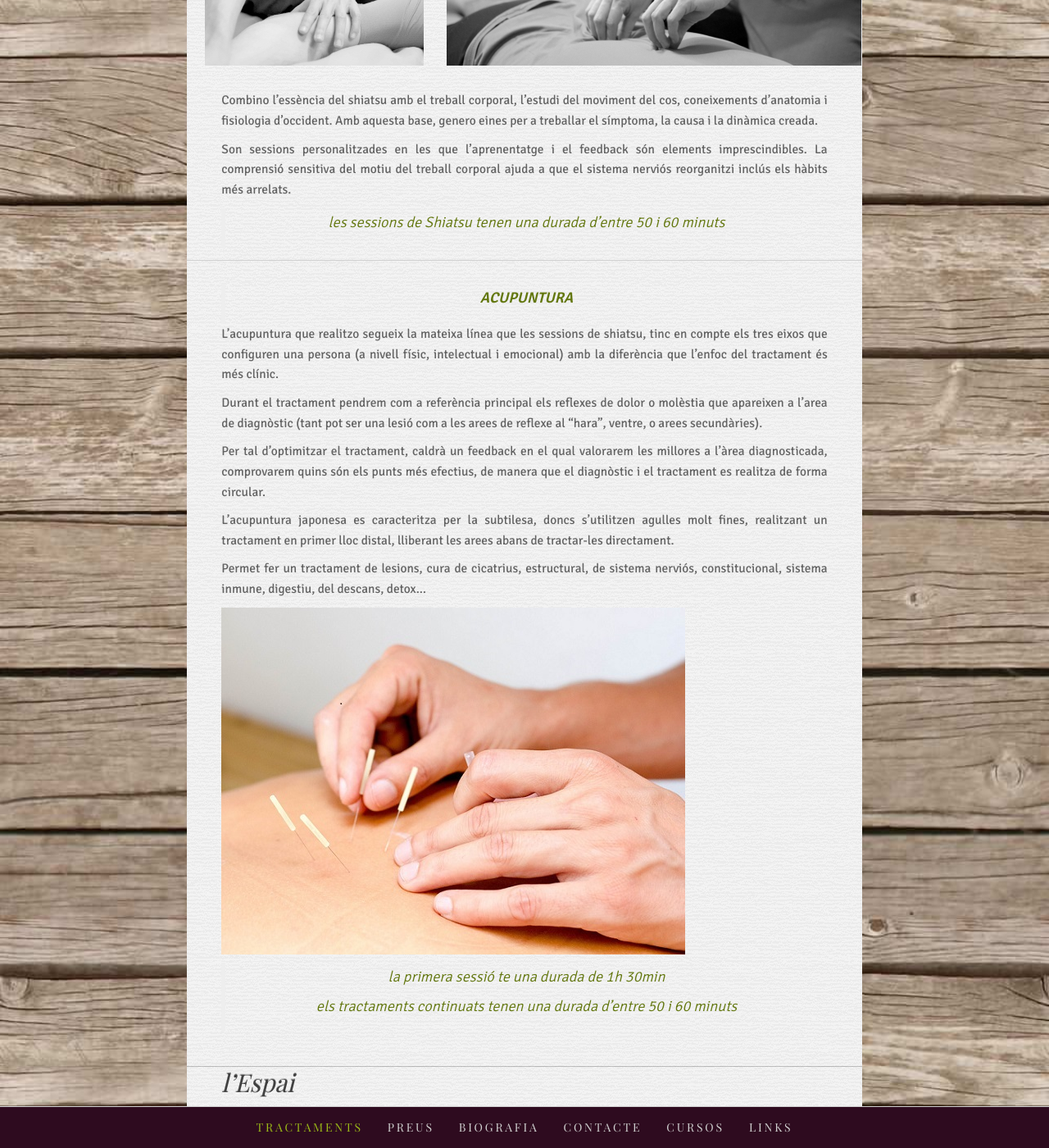
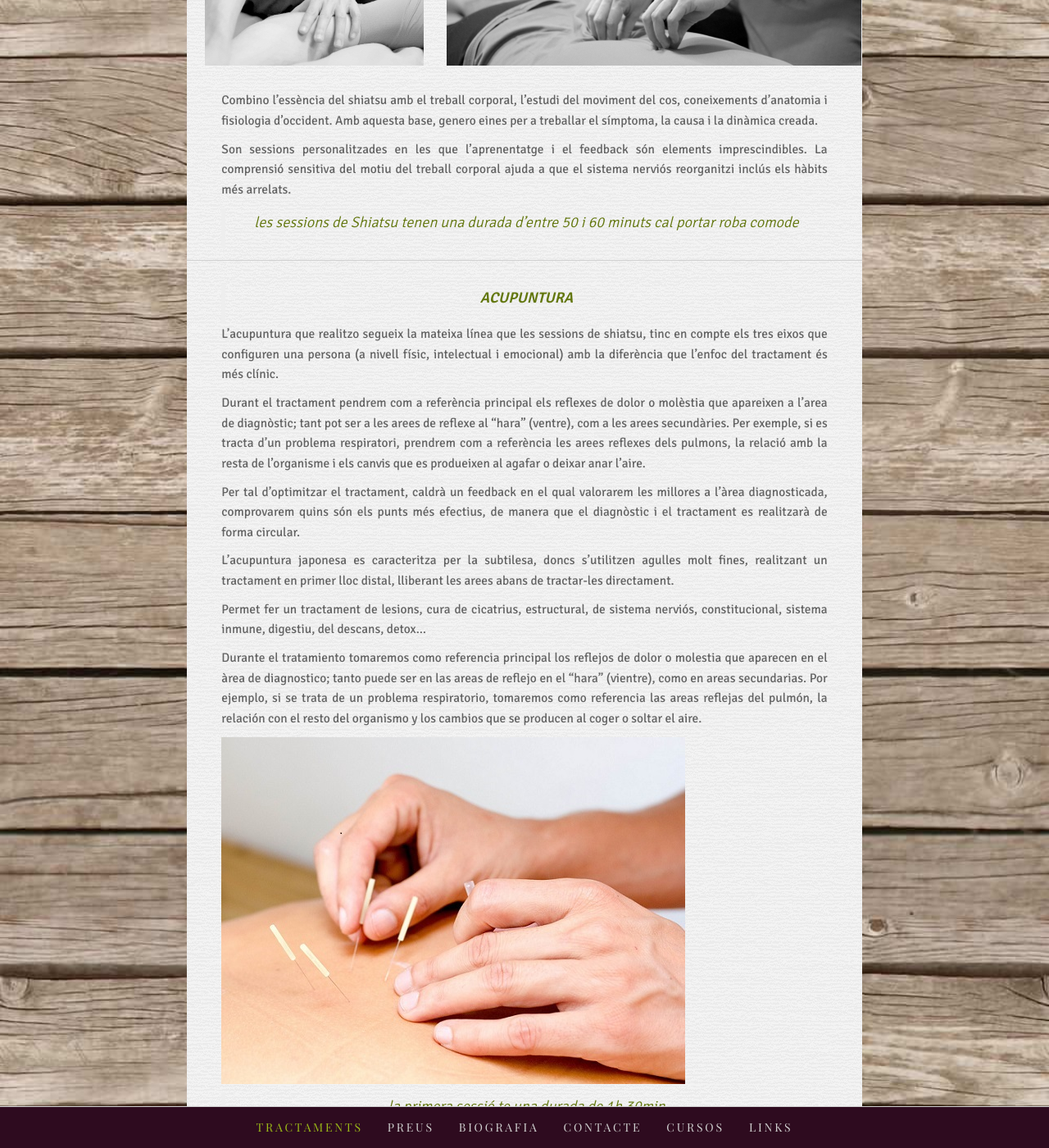
Before and after one commit to agustibr/shiatsu.nuriabelloc.com, a Jekyll site: the page built from cat/1-sessions.md, in a window 1280 px wide and 1400 px high, scrolled down 799 px. Shown: the whole window at 82% size. Built offline with Jekyll 4.4.1, drawn with Linux system fonts in a browser that asks for light colours; some web fonts are replaced.

Commit message:
Updated 1-sessions.md

```diff
--- a/cat/1-sessions.md
+++ b/cat/1-sessions.md
@@ -43,6 +43,7 @@ Combino l'essència del shiatsu amb el treball corporal, l’estudi del moviment
 Son sessions personalitzades en les que l’aprenentatge i el feedback són elements imprescindibles. La comprensió sensitiva del motiu del treball corporal ajuda a que el sistema nerviós reorganitzi inclús els hàbits més arrelats.
 
 > _les sessions de Shiatsu tenen una durada d'entre 50 i 60 minuts_
+> _cal portar roba comode_
 
 --------------------------------------------------------------------------------------
 
@@ -50,14 +51,16 @@ Son sessions personalitzades en les que l’aprenentatge i el feedback són elem
 
 L'acupuntura que realitzo segueix la mateixa línea que les sessions de shiatsu, tinc en compte els tres eixos que configuren una persona (a nivell físic, intelectual i emocional) amb la diferència que l'enfoc del tractament és més clínic.
 
-Durant el tractament pendrem com a referència principal els reflexes de dolor o molèstia que apareixen a l'area de diagnòstic (tant pot ser una lesió com a les arees de reflexe al "hara", ventre, o arees secundàries).
+Durant el tractament pendrem com a referència principal els reflexes de dolor o molèstia que apareixen a l'area de diagnòstic; tant pot ser a les arees de reflexe al "hara" (ventre), com a les arees secundàries. Per exemple, si es tracta d'un problema respiratori, prendrem com a referència les arees reflexes dels pulmons, la relació amb la resta de l'organisme i els canvis que es produeixen al agafar o deixar anar l'aire.
 
-Per tal d'optimitzar el tractament, caldrà un feedback en el qual valorarem les millores a l'àrea diagnosticada, comprovarem quins són els punts més efectius, de manera que el diagnòstic i el tractament es realitza de forma circular.
+
+Per tal d'optimitzar el tractament, caldrà un feedback en el qual valorarem les millores a l'àrea diagnosticada, comprovarem quins són els punts més efectius, de manera que el diagnòstic i el tractament es realitzarà de forma circular.
 
 L'acupuntura japonesa es caracteritza per la subtilesa, doncs s'utilitzen agulles molt fines, realitzant un tractament en primer lloc distal, lliberant les arees abans de tractar-les directament.
 
 Permet fer un tractament de lesions, cura de cicatrius, estructural, de sistema nerviós, constitucional, sistema inmune, digestiu, del descans, detox...
 
+Durante el tratamiento tomaremos como referencia principal los reflejos de dolor o molestia que aparecen en el àrea de diagnostico; tanto puede ser en las areas de reflejo en el "hara" (vientre), como en areas secundarias. Por ejemplo, si se trata de un problema respiratorio, tomaremos como referencia las areas reflejas del pulmón, la relación con el resto del organismo y los cambios que se producen al coger o soltar el aire.
 
 ![acu.jpg]({{site.baseurl}}/image/acu.jpg)
 
```
